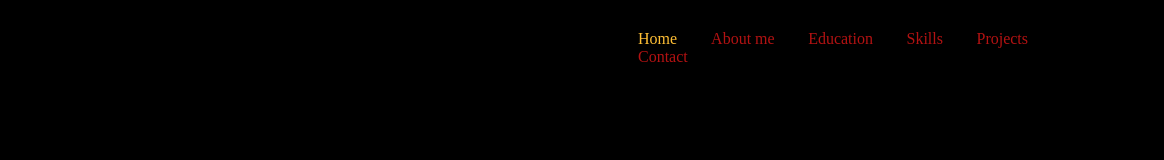
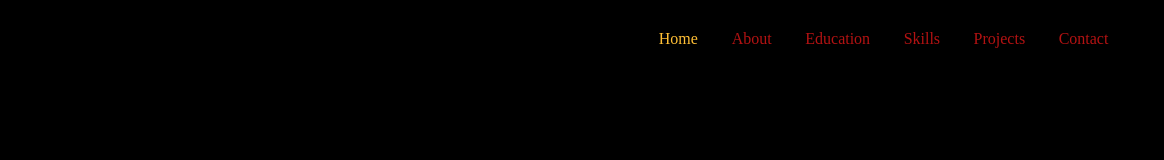
Before and after one commit to Harshhrp2511/Portfolio, a plain HTML site: page index.html in a window 1280 px wide. Shown: the full height of the page, 116-1280 px from the left. Drawn offline with nearby package versions, Linux system fonts and the light colour scheme.

Commit message:
index.html

```diff
--- a/index.html
+++ b/index.html
@@ -23,7 +23,7 @@
           <a href="#">
             <span class="span-col">Home</span>
           </a>
-          <a href="#">About me</a>
+          <a href="#">About</a>
           <a href="#">Education</a>
           <a href="#">Skills</a>
           <a href="#">Projects</a>
```
